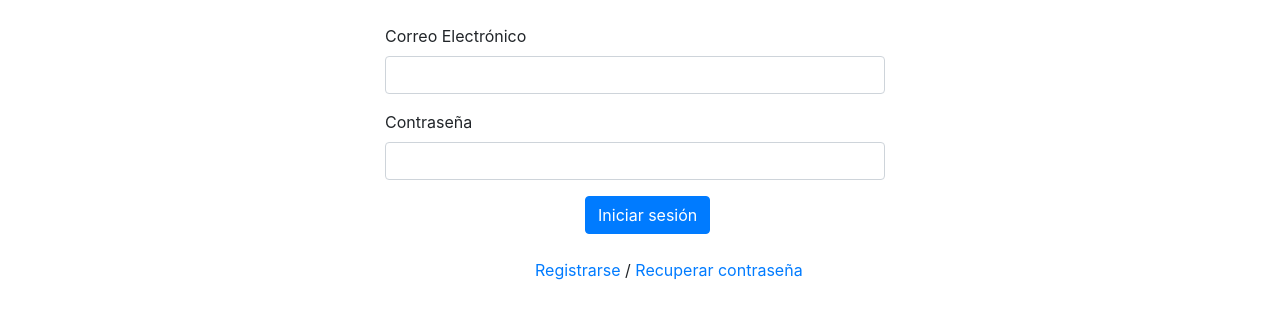
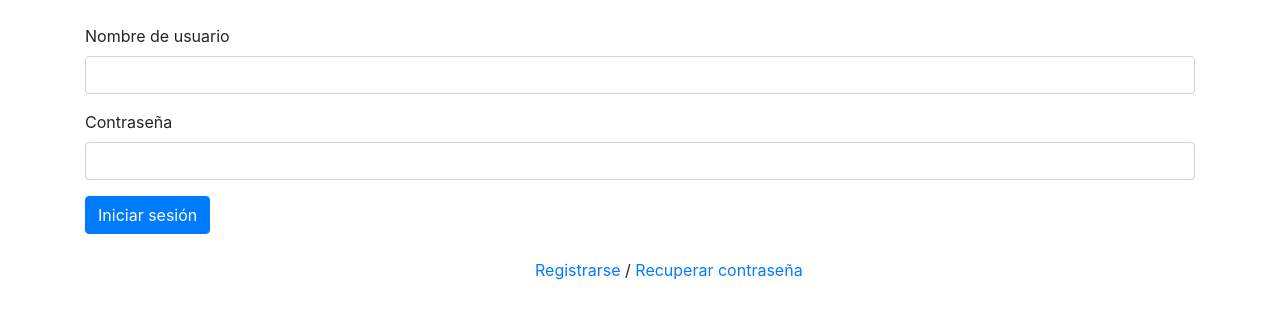
Before and after one commit to PamelaRomero1/Arquitectura, a Django app: page /login/ in a window 1280 px wide. Shown: the part 66-385 px from the top of the page. Run offline with Django 4.2, Linux system fonts and the light colour scheme.

Commit message:
ingresar usuario

```diff
--- a/municipio/settings.py
+++ b/municipio/settings.py
@@ -128,3 +128,5 @@ if DEBUG:
     STATICFILES_DIRS = [
         BASE_DIR / "static",
     ]
+
+LOGIN_REDIRECT_URL = 'index'
--- a/usuario/templates/index.html
+++ b/usuario/templates/index.html
@@ -3,7 +3,7 @@
 <head>
     <meta charset="UTF-8">
     <meta name="viewport" content="width=device-width, initial-scale=1.0">
-    <title>Document</title>
+    <title>Home</title>
     <link rel="stylesheet" href="https://cdn.jsdelivr.net/npm/bootstrap@4.6.2/dist/css/bootstrap.min.css" integrity="sha384-xOolHFLEh07PJGoPkLv1IbcEPTNtaed2xpHsD9ESMhqIYd0nLMwNLD69Npy4HI+N" crossorigin="anonymous">
     {% load static %}
     <link href="https://cdnjs.cloudflare.com/ajax/libs/font-awesome/6.0.0/css/all.min.css" rel="stylesheet">
@@ -242,6 +242,7 @@
                             <input type="password" class="form-control" id="password" name="password" required>
                         </div>
                         <button type="submit" class="btn btn-primary">Iniciar sesión</button>
+                        <a href="" >Registrarse</a> / <a href="">Recuperar contraseña</a>
                     </form>
                 </div>
             </div>
--- a/usuario/templates/login.html
+++ b/usuario/templates/login.html
@@ -3,7 +3,7 @@
 <head>
     <meta charset="UTF-8">
     <meta name="viewport" content="width=device-width, initial-scale=1.0">
-    <title>Document</title>
+    <title>Login</title>
     <link rel="stylesheet" href="https://cdn.jsdelivr.net/npm/bootstrap@4.6.2/dist/css/bootstrap.min.css" integrity="sha384-xOolHFLEh07PJGoPkLv1IbcEPTNtaed2xpHsD9ESMhqIYd0nLMwNLD69Npy4HI+N" crossorigin="anonymous">
     {% load static %}
 </head>
@@ -98,22 +98,23 @@
     <div class="container">
         <div class="row">
             <div class="col-lg-12">
+              <form method="post" action="{% url 'login' %}">
+                {% csrf_token %}
                 <div class="form-group">
-                    <label for="exampleInputEmail1" style=" margin-left: 300px;" >Correo Electrónico</label>
-                    <input style="width: 500px; margin-left: 300px;" type="email" class="form-control" id="exampleInputEmail1" aria-describedby="emailHelp">
-                  </div>
-                  <div class="form-group">
-                    <label for="exampleInputPassword1" style="margin-left: 300px;">Contraseña</label>
-                    <input style="width: 500px; margin-left: 300px;" type="password" class="form-control" id="exampleInputPassword1">
-                  </div>
-            </div>
-        </div>
-        <form>
-
-
-            <button type="submit" class="btn btn-primary" style="margin-left: 500px;">Iniciar sesión</button>
-
-          </form>
+                    <label for="username">Nombre de usuario</label>
+                    <input type="text" class="form-control" id="username" name="username" required>
+                </div>
+                <div class="form-group">
+                    <label for="password">Contraseña</label>
+                    <input type="password" class="form-control" id="password" name="password" required>
+                </div>
+                {% if form.errors %}
+                    <div class="alert alert-danger">
+                        <strong>Error:</strong> Nombre de usuario o contraseña incorrectos.
+                    </div>
+                {% endif %}
+                <button type="submit" class="btn btn-primary">Iniciar sesión</button>
+            </form>
           <br>
           <a href="" style="margin-left: 450px;">Registrarse</a> / <a href="">Recuperar contraseña</a>
     </div>
--- a/usuario/templates/perfil.html
+++ b/usuario/templates/perfil.html
@@ -3,7 +3,7 @@
 <head>
     <meta charset="UTF-8">
     <meta name="viewport" content="width=device-width, initial-scale=1.0">
-    <title>Document</title>
+    <title>Mi perfil</title>
     <link rel="stylesheet" href="https://cdn.jsdelivr.net/npm/bootstrap@4.6.2/dist/css/bootstrap.min.css" integrity="sha384-xOolHFLEh07PJGoPkLv1IbcEPTNtaed2xpHsD9ESMhqIYd0nLMwNLD69Npy4HI+N" crossorigin="anonymous">
     {% load static %}
 </head>
--- a/usuario/templates/taller.html
+++ b/usuario/templates/taller.html
@@ -3,7 +3,7 @@
 <head>
     <meta charset="UTF-8">
     <meta name="viewport" content="width=device-width, initial-scale=1.0">
-    <title>Document</title>
+    <title>Talleres</title>
     <link rel="stylesheet" href="https://cdn.jsdelivr.net/npm/bootstrap@4.6.2/dist/css/bootstrap.min.css" integrity="sha384-xOolHFLEh07PJGoPkLv1IbcEPTNtaed2xpHsD9ESMhqIYd0nLMwNLD69Npy4HI+N" crossorigin="anonymous">
     {% load static %}
 </head>
--- a/usuario/urls.py
+++ b/usuario/urls.py
@@ -1,14 +1,15 @@
 from django.urls import path, include
 from . import views
-from .views import index, taller, Taller_view, perfil, login, perfil_view
+from .views import index, taller, Taller_view, perfil, login, perfil_view, perfil, logout_view
 from django.contrib.auth.views import LogoutView
+from django.contrib.auth import views as auth_views
 
 urlpatterns = [
     path('', views.index, name="index"),
     path('taller/', taller, name='taller'),
     path('talleres/', views.Taller_view, name='taller'),
     path('perfil/', perfil, name='perfil'),
-    path('login/', login, name='login'),
+    path('login/', auth_views.LoginView.as_view(template_name='login.html'), name='login'),
     path('logout/', LogoutView.as_view(next_page='index'), name='logout'),
     path('perfiles/', views.perfil_view, name='perfil'),
 
```
Also changed, not shown: db.sqlite3.
